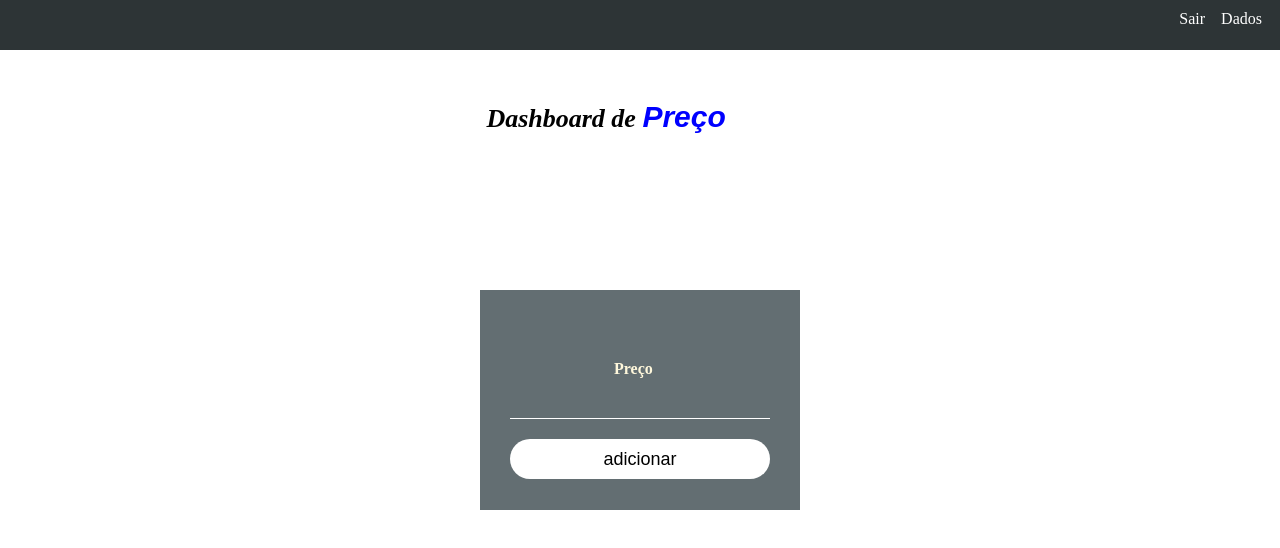
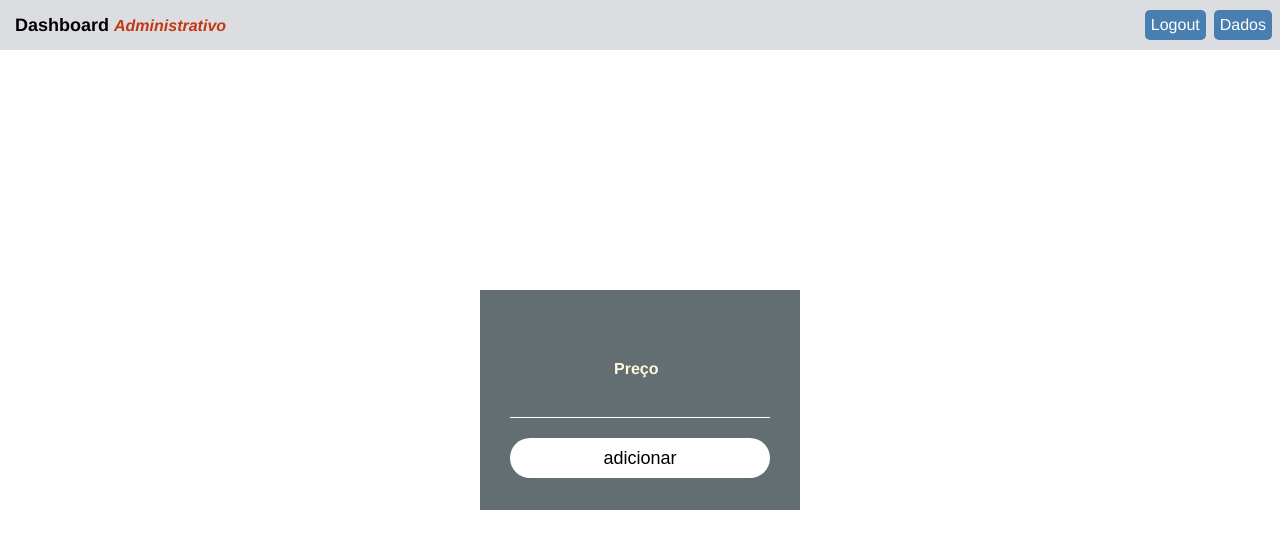
Before and after one commit to johny4437/peperApp-front-react, a React (Create React App) app: page /dashboard in a window 1280 px wide. Shown: the top 548 px of the page. Built offline with nearby package versions, Linux system fonts and the light colour scheme; sample sign-in values are in the browser's storage.

Commit message:
frontend

```diff
--- a/package.json
+++ b/package.json
@@ -3,9 +3,11 @@
   "version": "0.1.0",
   "private": true,
   "dependencies": {
+    "@fluentui/react": "^7.121.0",
     "@testing-library/jest-dom": "^4.2.4",
     "@testing-library/react": "^9.3.2",
     "@testing-library/user-event": "^7.1.2",
+    "@uifabric/react-cards": "^0.109.100",
     "react": "^16.13.1",
     "react-dom": "^16.13.1",
     "react-router-dom": "^5.2.0",
--- a/src/Routes.js
+++ b/src/Routes.js
@@ -9,7 +9,7 @@ import PrivateRouter from './auth/PrivateRouter';
     return (
        <BrowserRouter>
         <Switch>
-            <Route path="/singin" exact component={Form}/>
+            <Route path="/" exact component={Form}/>
             <PrivateRouter path="/dashboard" exact component={Dashboard}/>
         </Switch>
        </BrowserRouter>
--- a/src/auth/PrivateRouter.js
+++ b/src/auth/PrivateRouter.js
@@ -7,7 +7,7 @@ function PrivateRouter({component:Component, ...rest}) {
         <Route {...rest}  render={props => isAuthenticated() ? (
             <Component {...props}/>
         ) : (
-            <Redirect to={{pathname:'/singin', state:{from:props.location}}}/>
+            <Redirect to={{pathname:'/', state:{from:props.location}}}/>
         )
         } />
     )
--- a/src/components/Dashboard.css
+++ b/src/components/Dashboard.css
@@ -1,39 +1,48 @@
 *{
 margin:0;
 padding:0;
+box-sizing: border-box;
+}
+.container{
+    font-family: 'Helvetica Neue', Arial, Helvetica, sans-serif;
+    text-rendering: optimizeLegibility !important;
+    -webkit-font-smoothing:antialiased !important;
 }
 
 .menu{
-    width: 100%;
+    display: flex;
+    align-items: center;
+    justify-content: space-between;
     height: 50px;
-    background: #2d3436;
-}
-.menu ul{
-    float: right;
-    padding: 10px;
-}
-
-.menu ul li{
-    cursor: pointer;
-    list-style: none;
-    display: inline;
-    margin: 8px;
-    color: #fff;
-
-}
-.title{
-    margin-top: 50px;
-    margin-left: 38%;
+    background:#dcdde1;
 }
 
 .logo{
-    font-style: italic;
-    font-size: 26px;
+    margin-left: 15px;
+    font-size: 18px;
     font-weight: 700;
 }
 .logo span{
     font-style: italic;
-    font-size: 30px;
-    color:blue;
-    font-family: Arial;
+    font-size: 16px;
+    color: #c23616;
 }
+.menu ul{
+    display: flex;
+    list-style: none;
+
+}
+.menu ul li{
+
+    margin-right: 8px;
+    padding: 6px;
+    color:#fff;
+    font-weight: 400;
+    background-color: #487eb0;
+    border-radius: 5px;
+}
+.menu ul li:hover{
+    cursor: pointer;
+    background: #192a56;
+    color: #dcdde1;
+}
--- a/src/components/Dashboard.js
+++ b/src/components/Dashboard.js
@@ -4,32 +4,29 @@ import FormPrice from './FormPrice';
 import { useHistory } from "react-router-dom";
 import {singout, isAuthenticated} from '../auth/index';
 
-export default function Dashboard() {
+
+ function Dashboard() {
     const history = useHistory();
 
     const headerDash = () =>(
         <div className="menu">
+            <div className="logo">
+                Dashboard <span>Administrativo</span>
+            </div>
             <ul>
                 {isAuthenticated &&
-                <li onClick={()=>singout(()=> history.push('/singin'))}>Sair</li>}
+                <li onClick={()=>singout(()=> history.push('/'))}>Logout</li>}
                 <li>Dados</li>
             </ul>
         </div>
     )
-    const titleDashboard = () =>(
-        <div className="title">
-                <div className="logo">
-                    Dashboard de  <span>Preço</span>
-                </div>
-        </div>
 
-    )
 
     return (
-        <div>
+        <div className="container">
             {headerDash()}
-            {titleDashboard()}
             <FormPrice/>
         </div>
     )
 }
+export default Dashboard;
--- a/src/components/Form.css
+++ b/src/components/Form.css
@@ -1,10 +1,11 @@
 .container{
     margin: 0;
     padding: 0;
+    box-sizing: border-box;
 }
 .loginbox{
     width: 320px;
-    height:420px ;
+    height:400px ;
     background: #000;
     color: #fff;
     top: 50%;
@@ -53,7 +54,7 @@ h1{
     border: none;
     outline: none;
     height: 40px;
-    background: #fb2525;
+    background: #487eb0;
     color: #fff;
     font-size: 18px;
     border-radius: 20px;
--- a/src/components/Form.js
+++ b/src/components/Form.js
@@ -2,6 +2,7 @@ import React,{useState} from 'react';
 import './Form.css';
 import {singin, authenticate, isAuthenticated } from  '../auth/index';
 import { useHistory} from  'react-router-dom';
+import logo from '../images/loginP.png';
 
 export default function Form() {
     const [values, setValues] = useState({
@@ -55,6 +56,7 @@ export default function Form() {
 
             <div className="container">
             <div className="loginbox">
+            <img src={logo} className="avatar"/>
                 <h1>Login</h1>
                 <form >
                     <p>Usuário</p>
--- a/src/components/FormPrice.css
+++ b/src/components/FormPrice.css
@@ -1,6 +1,7 @@
 .container{
     margin: 0;
     padding: 0;
+    box-sizing: border-box;
 }
 
 .pricebox{
@@ -34,8 +35,12 @@
     height: 40px;
     color: #fff;
     font-size: 16px;
+    -webkit-appearance: textfield;
+     -moz-appearance: textfield;
+          appearance: textfield;
 
 }
+
 .pricebox input[type="submit"]{
     border: none;
     outline: none;
@@ -45,6 +50,7 @@
     font-size: 18px;
     border-radius: 20px;
 }
+
 .pricebox input[type="button"]:hover{
     cursor: pointer;
     background:#74b9ff;
```
Also changed, not shown: src/images/loginP.png (added), 1 other file (tests, documents, lock files or other folders).
